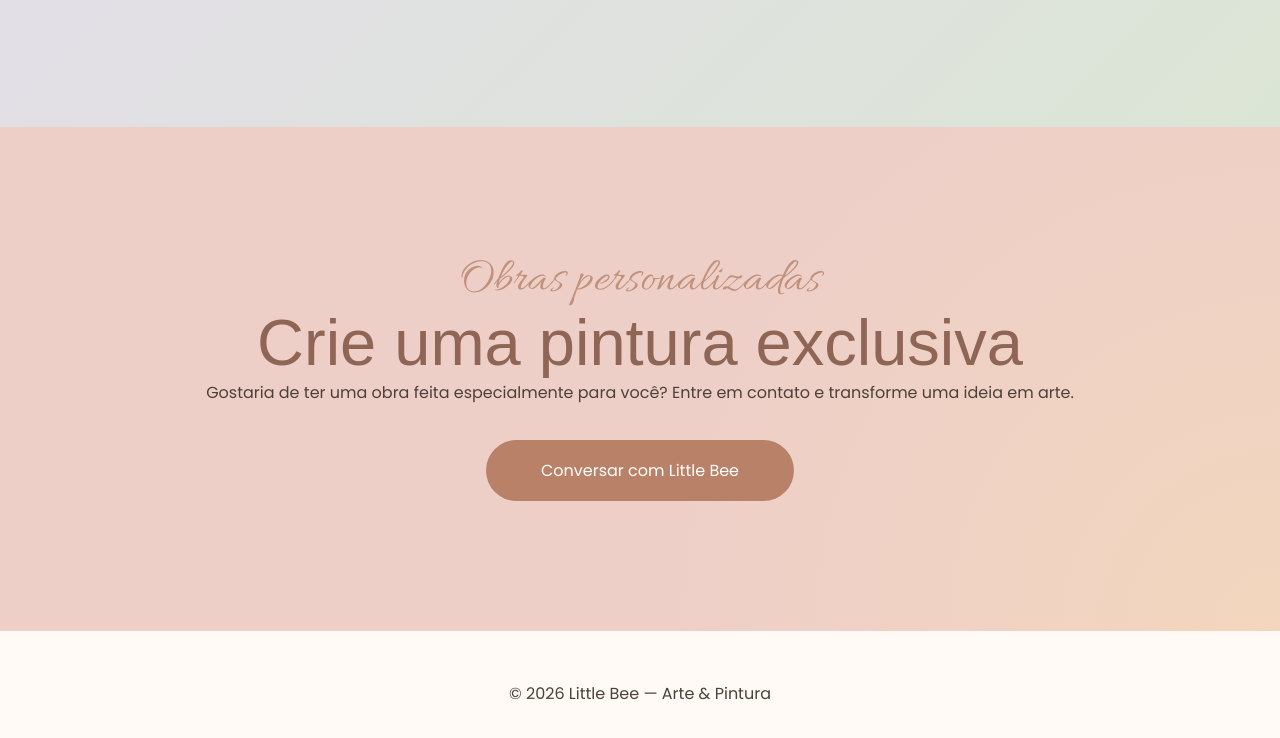
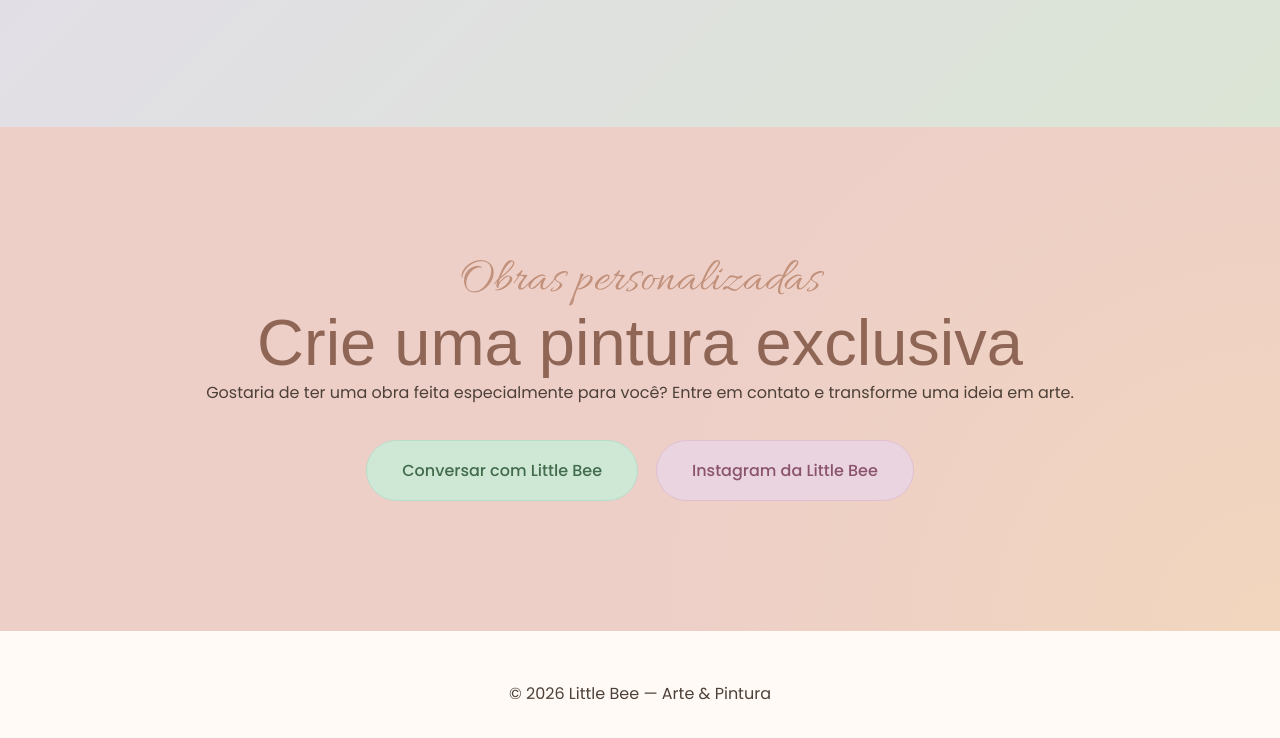
Before and after one commit to Richter06/paginaDeArtesVisuais, a website: page public/index.html in a window 1280 px wide. Shown: the part 2596-3334 px from the top of the page. Drawn offline with Linux system fonts and the light colour scheme; no server answers; a web font is replaced by a local one.

Commit message:
feat: adiciona imagens de cabeçalho e ícone, atualiza metadados e estilos de contato

```diff
--- a/public/index.html
+++ b/public/index.html
@@ -4,17 +4,59 @@
 <head>
 
     <meta charset="UTF-8">
+
     <meta name="viewport" content="width=device-width, initial-scale=1.0">
 
+
+    <!-- SEO -->
+
     <title>Little Bee | Arte & Pintura</title>
+
+    <meta name="description"
+        content="Conheça o trabalho artístico de Little Bee. Pinturas autorais, obras personalizadas e arte feita com sensibilidade e criatividade.">
+
+    <meta name="author" content="Emily Calixto">
+
+
+    <!-- FAVICON -->
+
+    <link rel="icon" type="image/jpeg" href="img/icons8-bee-100.png">
+
+
+    <!-- OPEN GRAPH / WHATSAPP / FACEBOOK -->
+
+    <meta property="og:title" content="Little Bee | Arte & Pintura">
+
+    <meta property="og:description" content="Conheça as obras de Little Bee e transforme uma ideia em arte.">
+
+    <meta property="og:image" content="img/header.png">
+
+    <meta property="og:type" content="website">
+
+    <meta property="og:site_name" content="Little Bee | Arte & Pintura">
+
+
+    <!-- TWITTER / X -->
+
+    <meta name="twitter:card" content="summary_large_image">
+
+    <meta name="twitter:title" content="Little Bee | Arte & Pintura">
+
+    <meta name="twitter:description" content="Conheça as obras de Little Bee e transforme uma ideia em arte.">
+
+    <meta name="twitter:image" content="img/header.png">
+
+
+    <!-- CSS -->
 
     <link rel="stylesheet" href="styles.css">
 
 
+    <!-- FONTES -->
+
     <link
         href="https://fonts.googleapis.com/css2?family=Allura&family=Sunflower:wght@300;500;700&family=Poppins:wght@300;400;500&display=swap"
         rel="stylesheet">
-
 
 </head>
 
@@ -277,33 +319,31 @@
 
         <div>
 
-
             <span class="pequeno-titulo">
                 Obras personalizadas
             </span>
-
-
 
             <h2>
                 Crie uma pintura exclusiva
             </h2>
 
-
-
             <p>
-
                 Gostaria de ter uma obra feita especialmente para você?
-
                 Entre em contato e transforme uma ideia em arte.
-
             </p>
 
+            <div class="contatos-artista">
 
+                <a class="botao-whatsapp" href="https://wa.me/558592054535" target="_blank" rel="noopener noreferrer">
+                    Conversar com Little Bee
+                </a>
 
-            <a href="https://wa.me/" target="_blank">
-                Conversar com Little Bee
-            </a>
+                <a class="botao-instagram" href="https://www.instagram.com/emylittlebee/" target="_blank"
+                    rel="noopener noreferrer">
+                    Instagram da Little Bee
+                </a>
 
+            </div>
 
         </div>
 
--- a/public/styles.css
+++ b/public/styles.css
@@ -900,103 +900,125 @@ h2 {
 
 
 /* ==========================
- ENCOMENDAS
+   ENCOMENDAS
 ========================== */
 
-
 .encomendas {
 
-
     background:
-
-
         radial-gradient(circle at bottom right,
-
             var(--pessego),
-
             transparent 45%),
-
-
         var(--rosa);
 
-
-}
-
-
-
-
-
+}
 
 .encomendas h2 {
 
-
     color: #8f6655;
 
-
-}
-
-
-
-
-
-.encomendas a {
-
-
-    display: inline-block;
-
+}
+
+
+/* ==========================
+   CONTATOS DA ARTISTA
+========================== */
+
+.contatos-artista {
+
+    display: flex;
+
+    justify-content: center;
+
+    align-items: center;
+
+    gap: 18px;
+
+    flex-wrap: wrap;
+
+}
+
+
+/* BASE DOS BOTÕES */
+
+.encomendas .contatos-artista a {
+
+    display: inline-flex;
+
+    align-items: center;
+
+    justify-content: center;
 
     margin-top: 35px;
 
-
-    padding: 18px 55px;
-
-
+    padding: 17px 35px;
 
     border-radius: 50px;
 
-
-
-    background: var(--terracota);
-
-
-
-    color: white;
-
-
     text-decoration: none;
 
-
-
-    transition: .3s;
-
-
-
-}
-
-
-
-
-
-
-
-.encomendas a:hover {
-
+    font-family: "Poppins", sans-serif;
+
+    font-weight: 500;
+
+    transition:
+        transform .3s ease,
+        box-shadow .3s ease,
+        background .3s ease;
+
+}
+
+
+/* ==========================
+   WHATSAPP
+========================== */
+
+.encomendas .contatos-artista .botao-whatsapp {
+
+    background: #cfe8d6;
+
+    color: #416b4b;
+
+    border: 1px solid #b8dcca;
+
+}
+
+.encomendas .contatos-artista .botao-whatsapp:hover {
 
     transform: translateY(-5px);
 
-
+    background: #c2dfca;
 
     box-shadow:
-
-
-        0 15px 35px rgba(185, 130, 104, .35);
-
-
-}
-
-
-
-
+        0 15px 35px rgba(65, 107, 75, .20);
+
+}
+
+
+/* ==========================
+   INSTAGRAM
+========================== */
+
+.encomendas .contatos-artista .botao-instagram {
+
+    background: #ead4df;
+
+    color: #8a536d;
+
+    border: 1px solid #dfc0d0;
+
+}
+
+.encomendas .contatos-artista .botao-instagram:hover {
+
+    transform: translateY(-5px);
+
+    background: #e3c7d5;
+
+    box-shadow:
+        0 15px 35px rgba(138, 83, 109, .20);
+
+}
 
 
 
```
Also changed, not shown: public/img/header.png (added), public/img/icons8-bee-100.png (added).
